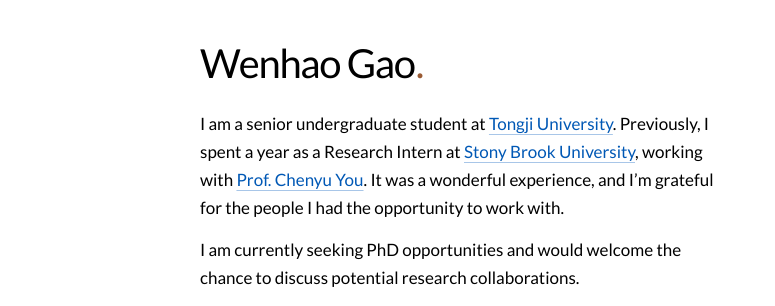
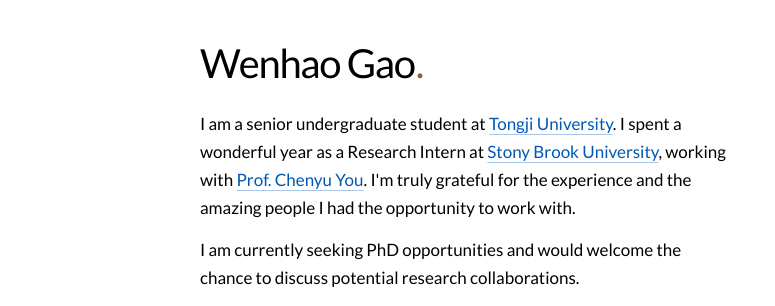
Before and after one commit to ghh1251/ghh1251.github.io, a plain HTML site: page index.html in a window 1280 px wide. Shown: the part 93-399 px from the top of the page, 0-775 px from the left. Drawn offline with Linux system fonts and the light colour scheme.

Commit message:
Refine research internship introduction

```diff
--- a/index.html
+++ b/index.html
@@ -33,7 +33,7 @@
       <div class="intro">
         <h1 id="name">Wenhao Gao<span class="name-dot" aria-hidden="true">.</span></h1>
         <div class="bio">
-          <p>I am a senior undergraduate student at <a href="https://en.tongji.edu.cn/" target="_blank" rel="noopener noreferrer">Tongji University</a>. Previously, I spent a year as a Research Intern at <a href="https://www.stonybrook.edu/" target="_blank" rel="noopener noreferrer">Stony Brook University</a>, working with <a href="https://chenyuyou.me/" target="_blank" rel="noopener noreferrer">Prof. Chenyu You</a>. It was a wonderful experience, and I’m grateful for the people I had the opportunity to work with.</p>
+          <p>I am a senior undergraduate student at <a href="https://en.tongji.edu.cn/" target="_blank" rel="noopener noreferrer">Tongji University</a>. I spent a wonderful year as a Research Intern at <a href="https://www.stonybrook.edu/" target="_blank" rel="noopener noreferrer">Stony Brook University</a>, working with <a href="https://chenyuyou.me/" target="_blank" rel="noopener noreferrer">Prof. Chenyu You</a>. I'm truly grateful for the experience and the amazing people I had the opportunity to work with.</p>
           <p>I am currently seeking PhD opportunities and would welcome the chance to discuss potential research collaborations.</p>
         </div>
         <div class="contacts" aria-label="Contact links">
```
